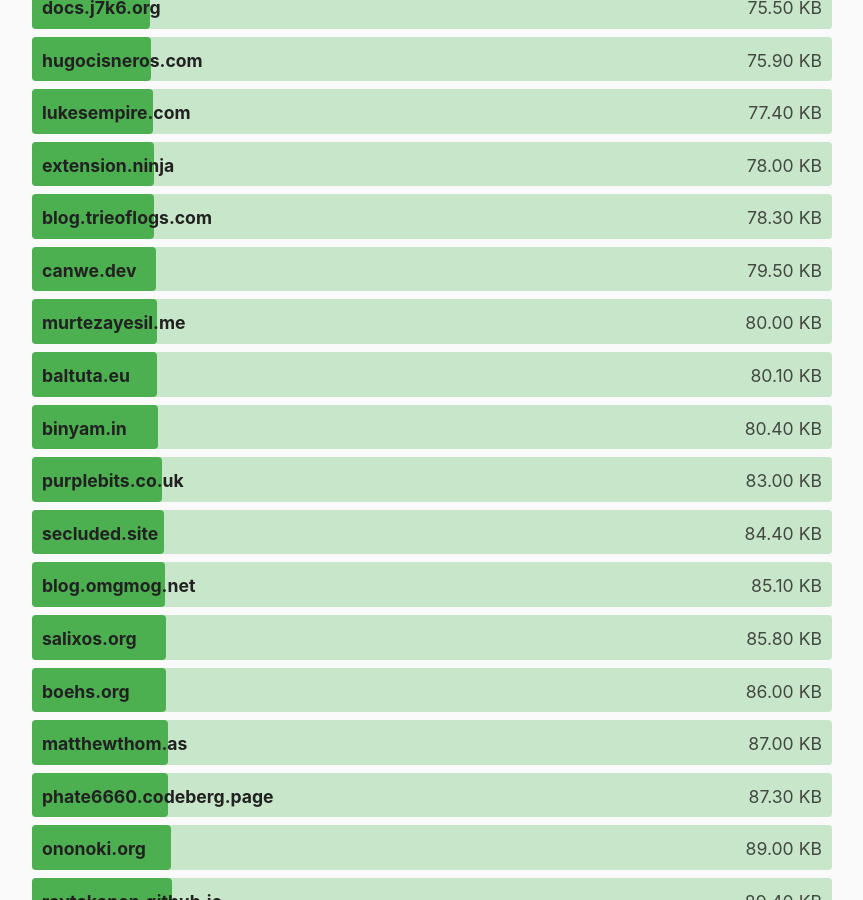
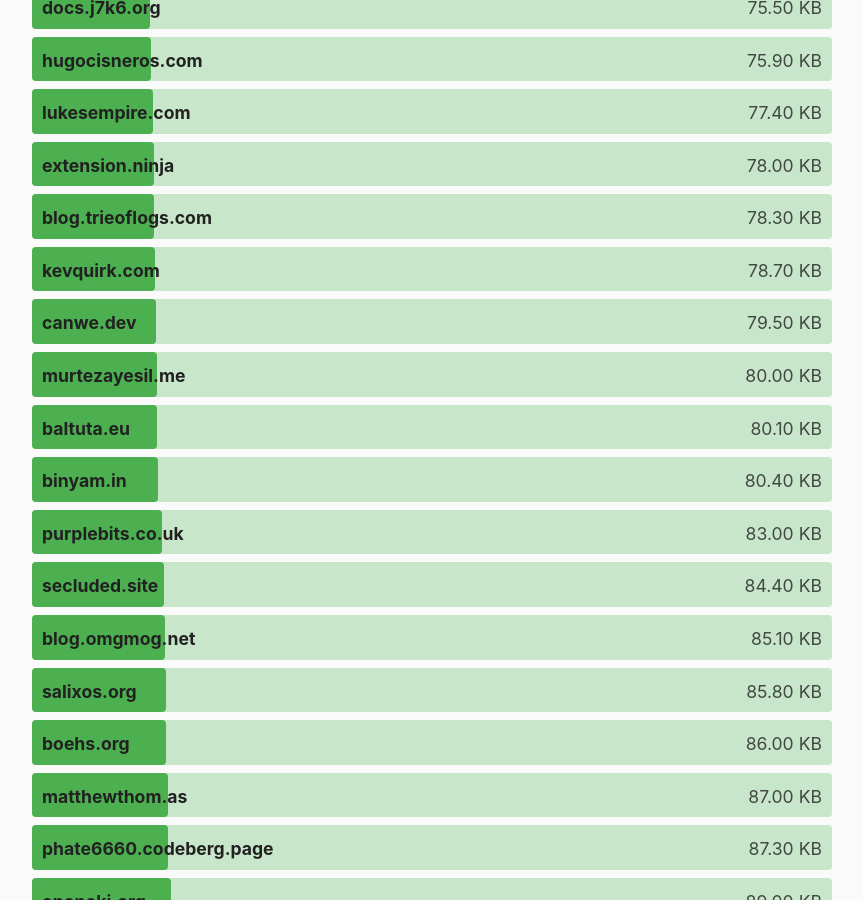
Before and after one commit to kevquirk/512kb.club, a Jekyll site: the page built from index.md, in a window 1280 px wide and 900 px high, scrolled down 15734 px. Shown: the whole window, without its empty margins (208-1071 px from the left). Built offline with Jekyll 4.4.1, drawn with Linux system fonts in a browser that asks for light colours.

Commit message:
updated kevq.uk -> kevquirk.com

```diff
--- a/_data/sites.yml
+++ b/_data/sites.yml
@@ -1288,9 +1288,9 @@
   size: 3.0
   last_checked: 2022-04-26
 
-- domain: kevq.uk
-  url: https://kevq.uk/
-  size: 163
+- domain: kevquirk.com
+  url: https://kevquirk.com
+  size: 78.7
   last_checked: 2022-05-21
 
 - domain: kidl.at
```
